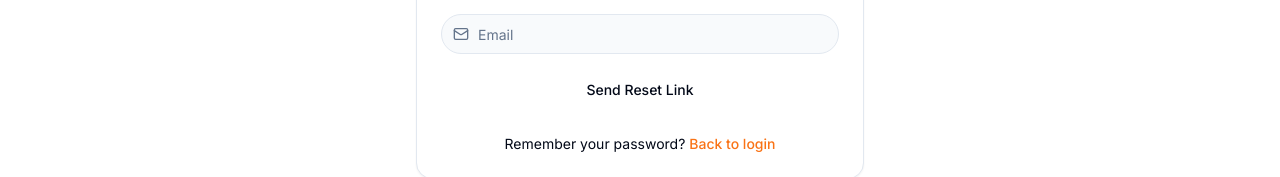
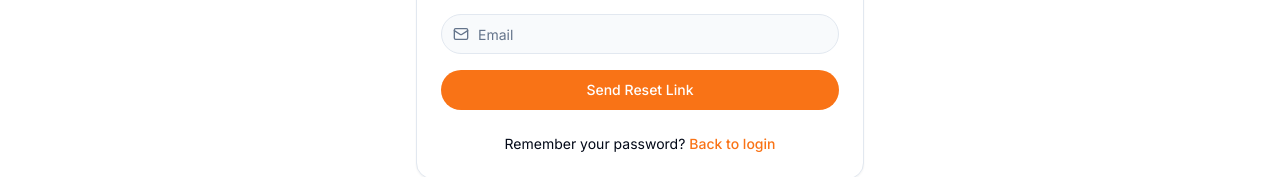
Before and after one commit to Benwil1/latest-copy, a Next.js app: page /forgot-password in a window 1280 px wide. Shown: the part 467-644 px from the top of the page. Built offline with nearby package versions, Linux system fonts and the light colour scheme.

Commit message:
Fix Button variant in forgot-password page

```diff
--- a/app/forgot-password/page.tsx
+++ b/app/forgot-password/page.tsx
@@ -76,7 +76,7 @@ export default function ForgotPasswordPage() {
                 {error && <p className="text-xs text-red-500">{error}</p>}
               </div>
 
-              <Button type="submit" className="w-full" variant="orange" disabled={isLoading}>
+              <Button type="submit" className="w-full" variant="default" disabled={isLoading}>
                 {isLoading ? (
                   <>
                     <Loader2 className="mr-2 h-4 w-4 animate-spin" />
```
